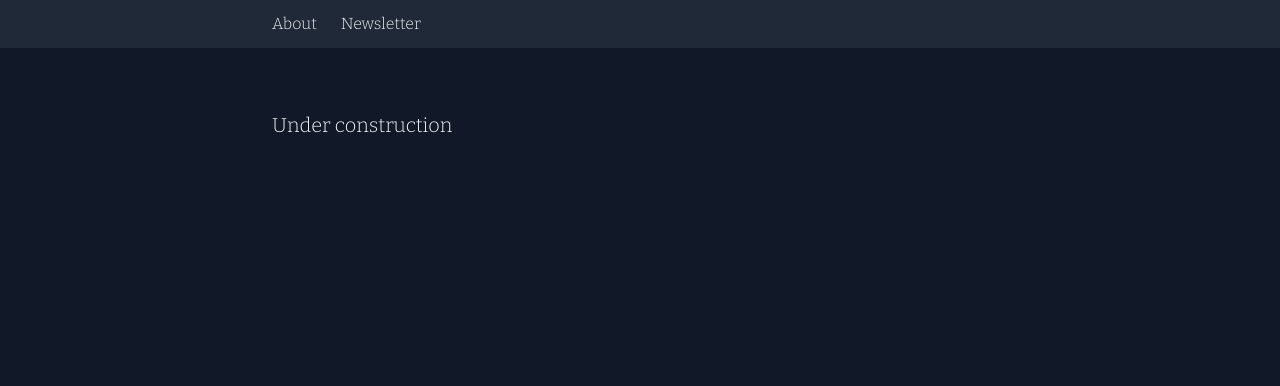
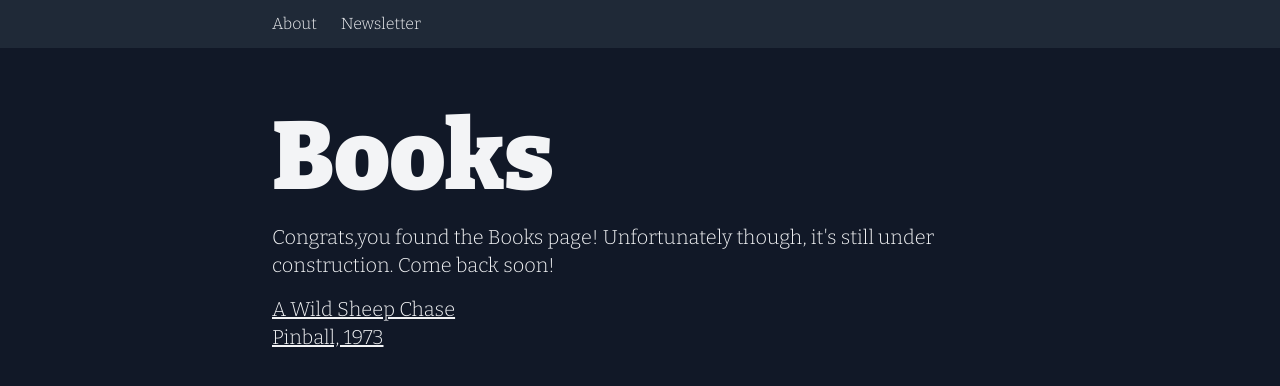
Before and after one commit to robinmetral/robinmetral.com, a Next.js app: page /books in a window 1280 px wide. Shown: the top 386 px of the page. Built offline with nearby package versions, Linux system fonts and the light colour scheme.

Commit message:
feat: build books page (#2)
* mvp

* add images

* silent rollout

```diff
--- /dev/null
+++ b/_books/a-wild-sheep-chase.md
@@ -0,0 +1,10 @@
+---
+title: A Wild Sheep Chase
+author: Haruki Murakami
+publishedYear: 1982
+isbn: "0870119052"
+status: reading
+shelves:
+  - fiction
+  - japan
+---
--- /dev/null
+++ b/_books/pinball-1973.md
@@ -0,0 +1,14 @@
+---
+title: Pinball, 1973
+author: Haruki Murakami
+publishedYear: 1980
+isbn: "4061860127"
+status: read
+shelves:
+  - fiction
+  - japan
+rating: 3
+finishedDate: "2021-01-10"
+---
+
+Murakami’s second novel, a loose sequel to _Hear the Wind Sing_.
--- /dev/null
+++ b/components/Heading.tsx
@@ -0,0 +1,5 @@
+import { ReactNode } from "react";
+
+export default function Heading({ children }: { children: ReactNode }) {
+  return <h1 className="text-6xl md:text-8xl font-black mb-4">{children}</h1>;
+}
--- /dev/null
+++ b/lib/books.ts
@@ -0,0 +1,43 @@
+import fs from "fs";
+import { join } from "path";
+import remark from "remark";
+import html from "remark-html";
+import matter from "gray-matter";
+
+const booksDirectory = join(process.cwd(), "_books");
+
+export function getBooksSlugs(): string[] {
+  const fileNames = fs.readdirSync(booksDirectory);
+  const slugs = fileNames.map((fileName) => fileName.replace(".md", ""));
+  return slugs;
+}
+
+export async function markdownToHtml(markdown: string): Promise<string> {
+  const result = await remark().use(html).process(markdown);
+  return result.toString();
+}
+
+export type FrontMatter = {
+  title?: string;
+  author?: string;
+  publishedYear?: number;
+  isbn?: string;
+  status?: "read" | "reading" | "to-read";
+  shelves?: string[];
+  rating?: number;
+  finishedDate?: string;
+};
+
+export function getBookBySlug(
+  slug: string
+): { markdown: string; frontMatter: FrontMatter } {
+  const fullPath = join(booksDirectory, `${slug}.md`);
+  const fileContents = fs.readFileSync(fullPath, "utf8");
+  const { content, data }: { content: string; data: FrontMatter } = matter(
+    fileContents
+  );
+  return {
+    markdown: content,
+    frontMatter: data,
+  };
+}
--- /dev/null
+++ b/next.config.js
@@ -0,0 +1,5 @@
+module.exports = {
+  images: {
+    domains: ["covers.openlibrary.org"],
+  },
+};
--- a/package.json
+++ b/package.json
@@ -9,10 +9,13 @@
   },
   "dependencies": {
     "autoprefixer": "^10.2.1",
+    "gray-matter": "^4.0.2",
     "next": "10.0.5",
     "postcss": "^8.2.4",
     "react": "17.0.1",
     "react-dom": "17.0.1",
+    "remark": "^13.0.0",
+    "remark-html": "^13.0.1",
     "tailwindcss": "^2.0.2"
   },
   "devDependencies": {
--- a/pages/books.tsx
+++ /dev/null
@@ -1,3 +0,0 @@
-export default function Books() {
-  return <p>Under construction</p>;
-}
--- /dev/null
+++ b/pages/books/[slug].tsx
@@ -0,0 +1,52 @@
+import Image from "next/image";
+
+import Heading from "../../components/Heading";
+import {
+  getBooksSlugs,
+  getBookBySlug,
+  markdownToHtml,
+  FrontMatter,
+} from "../../lib/books";
+
+export default function Book({
+  book: { frontMatter, html },
+}: {
+  book: { html: string; frontMatter: FrontMatter };
+}) {
+  const imageUrl = `https://covers.openlibrary.org/b/isbn/${frontMatter.isbn}-M.jpg`;
+  return (
+    <>
+      <Heading>{frontMatter.title}</Heading>
+      <div className="flex flex-row my-6 gap-4">
+        <Image src={imageUrl} width={180} height={275} />
+        <ul>
+          <li>{frontMatter.author}</li>
+          <li>{frontMatter.publishedYear}</li>
+        </ul>
+      </div>
+      <div dangerouslySetInnerHTML={{ __html: html }} />
+    </>
+  );
+}
+
+export async function getStaticPaths() {
+  const slugs = getBooksSlugs();
+  const paths = slugs.map((slug) => `/books/${slug}`);
+  return {
+    paths,
+    fallback: false,
+  };
+}
+
+export async function getStaticProps({ params }: { params: { slug: string } }) {
+  const { frontMatter, markdown } = getBookBySlug(params.slug);
+  const html = await markdownToHtml(markdown);
+  return {
+    props: {
+      book: {
+        frontMatter,
+        html,
+      },
+    },
+  };
+}
--- /dev/null
+++ b/pages/books/index.tsx
@@ -0,0 +1,45 @@
+import Link from "../../components/Link";
+import Heading from "../../components/Heading";
+import { getBooksSlugs, getBookBySlug, FrontMatter } from "../../lib/books";
+
+export default function Books({
+  books,
+}: {
+  books: {
+    markdown: string;
+    frontMatter: FrontMatter;
+    slug: string;
+  }[];
+}) {
+  return (
+    <>
+      <Heading>Books</Heading>
+      <p className="mb-4">
+        Congrats,you found the Books page! Unfortunately though, it's still
+        under construction. Come back soon!
+      </p>
+      <ul>
+        {books.map(({ frontMatter, slug }) => (
+          <li key={slug}>
+            <Link href={`/books/${slug}`}>{frontMatter.title}</Link>
+          </li>
+        ))}
+      </ul>
+    </>
+  );
+}
+
+export async function getStaticProps() {
+  const slugs = getBooksSlugs();
+  const books = await Promise.all(
+    slugs.map(async (slug) => {
+      const { markdown, frontMatter } = await getBookBySlug(slug);
+      return { markdown, frontMatter, slug };
+    })
+  );
+  return {
+    props: {
+      books,
+    },
+  };
+}
--- a/pages/index.tsx
+++ b/pages/index.tsx
@@ -1,11 +1,12 @@
+import Heading from "../components/Heading";
 import Link from "../components/Link";
 
 export default function Home() {
   return (
     <>
-      <h1 className="text-6xl md:text-8xl font-black mb-4">
+      <Heading>
         Hi<span className="text-yellow-400">.</span>
-      </h1>
+      </Heading>
       <p className="mb-4">My name is Robin.</p>
       <p>
         I'm redesigning my website (again). For updates, you can subscribe to my{" "}
--- a/pages/newsletter.tsx
+++ b/pages/newsletter.tsx
@@ -1,4 +1,6 @@
 import { useState, useRef, FormEvent } from "react";
+
+import Heading from "../components/Heading";
 import Link from "../components/Link";
 
 export default function Newsletter() {
@@ -30,7 +32,7 @@ export default function Newsletter() {
 
   return (
     <>
-      <h1 className="text-6xl md:text-8xl font-black mb-4">Newsletter</h1>
+      <Heading>Newsletter</Heading>
       <p className="mb-4">I write a loosely defined weekly newsletter.</p>
       <p className="mb-4">
         Previous issues have featured thoughts from the{" "}
```
Also changed, not shown: 1 other file (tests, documents, lock files or other folders).
